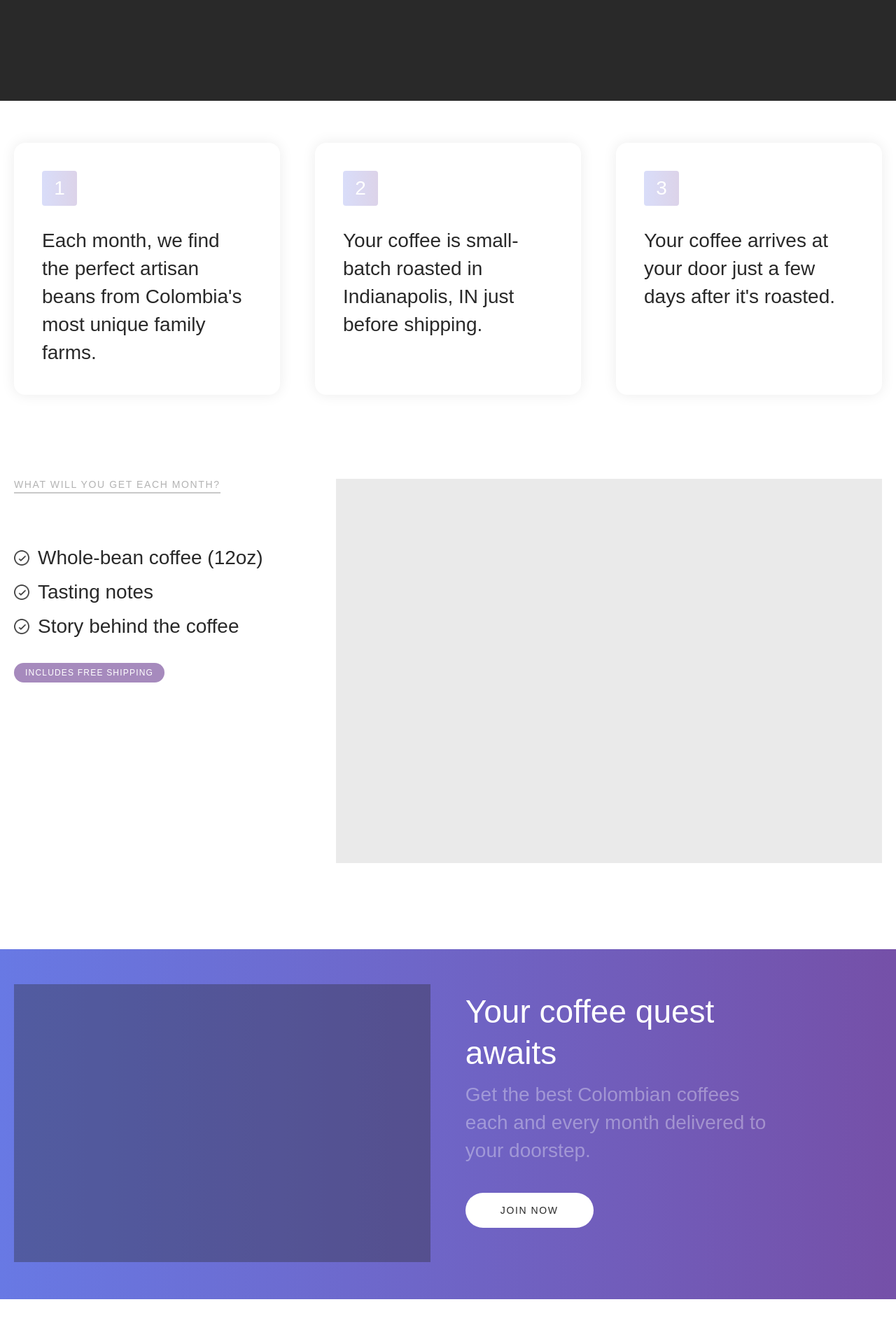
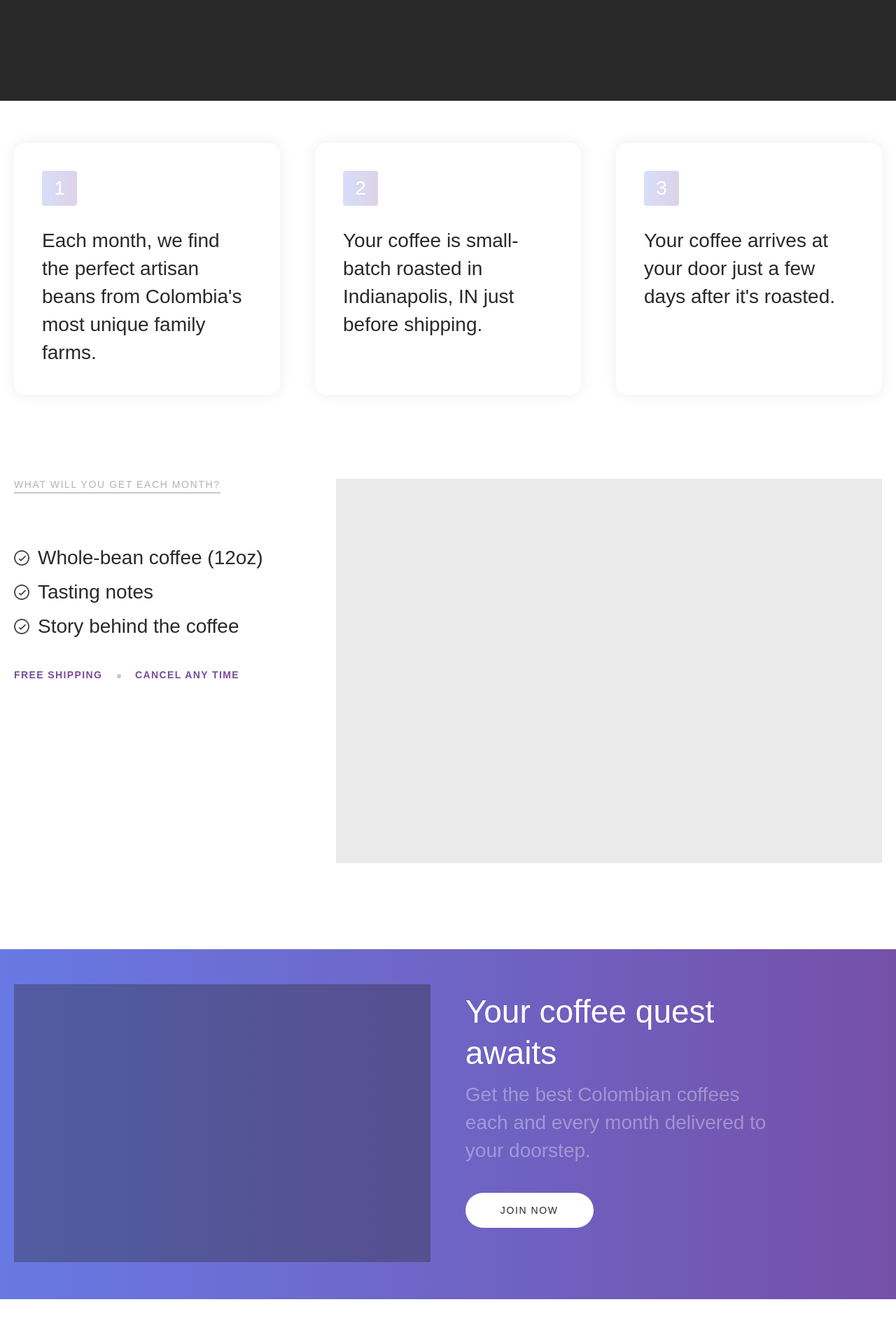
Before and after one commit to roryreiff/questcoffeeclub.com, a Jekyll site: the page built from how-it-works.md, in a window 1280 px wide. Shown: the part 456-2376 px from the top of the page at 70% size. Built offline with Jekyll 4.4.1, drawn with Linux system fonts in a browser that asks for light colours; nearby versions of some CDN libraries; some web fonts are replaced; comment, search, counter and statistics services are not loaded.

Commit message:
work on css for highlights

```diff
--- a/_scss/base.scss
+++ b/_scss/base.scss
@@ -188,6 +188,24 @@ input::placeholder {
     color: rgba(41,41,41,.35);
 }
 
+p.highlight {
+    line-height: 24px;
+    color: #774D9B;
+    font-size: 14px;
+    letter-spacing: 1.4px;
+    text-transform: uppercase;
+    font-weight: 600;
+    padding-bottom: 40px;
+    margin-top: 40px;
+    .circle {
+            display: inline-block;
+            width: 6px;
+            height: 6px;
+            border-radius: 6px;
+            background-color: #D0C1DC;
+            margin: 10px 15px 0 15px;
+        }
+}
 .highlight-bubble {
     margin-top: 20px;
     margin-bottom: 10px;
--- a/how-it-works.md
+++ b/how-it-works.md
@@ -39,7 +39,7 @@ keywords: subscription, coffee, single origin, small-batch roasted, selection, p
                     <li>Tasting notes</li>
                     <li>Story behind the coffee</li>
                 </ul>
-                <span class="highlight-bubble">Includes Free Shipping</span>
+                <p class="highlight">Free shipping <span class="circle"></span> Cancel any time</p>
             </div>
             <div class="two-thirds image-right">
                 <img src="/assets/images/temp-image-two-thirds@2x.png" />
```
Also changed, not shown: business-plans.md (+1 -1 lines), index.md (+2 -2 lines).
